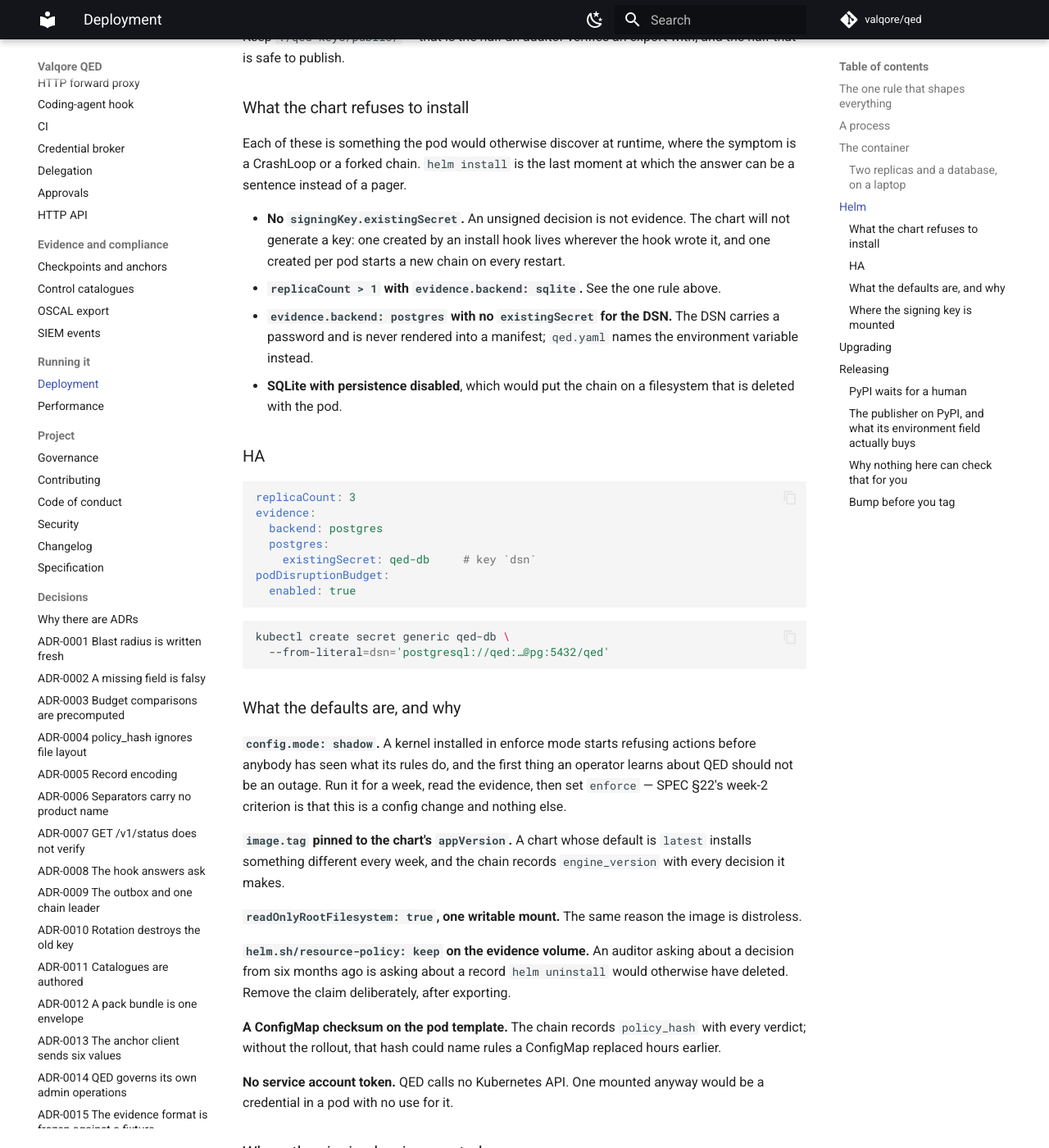
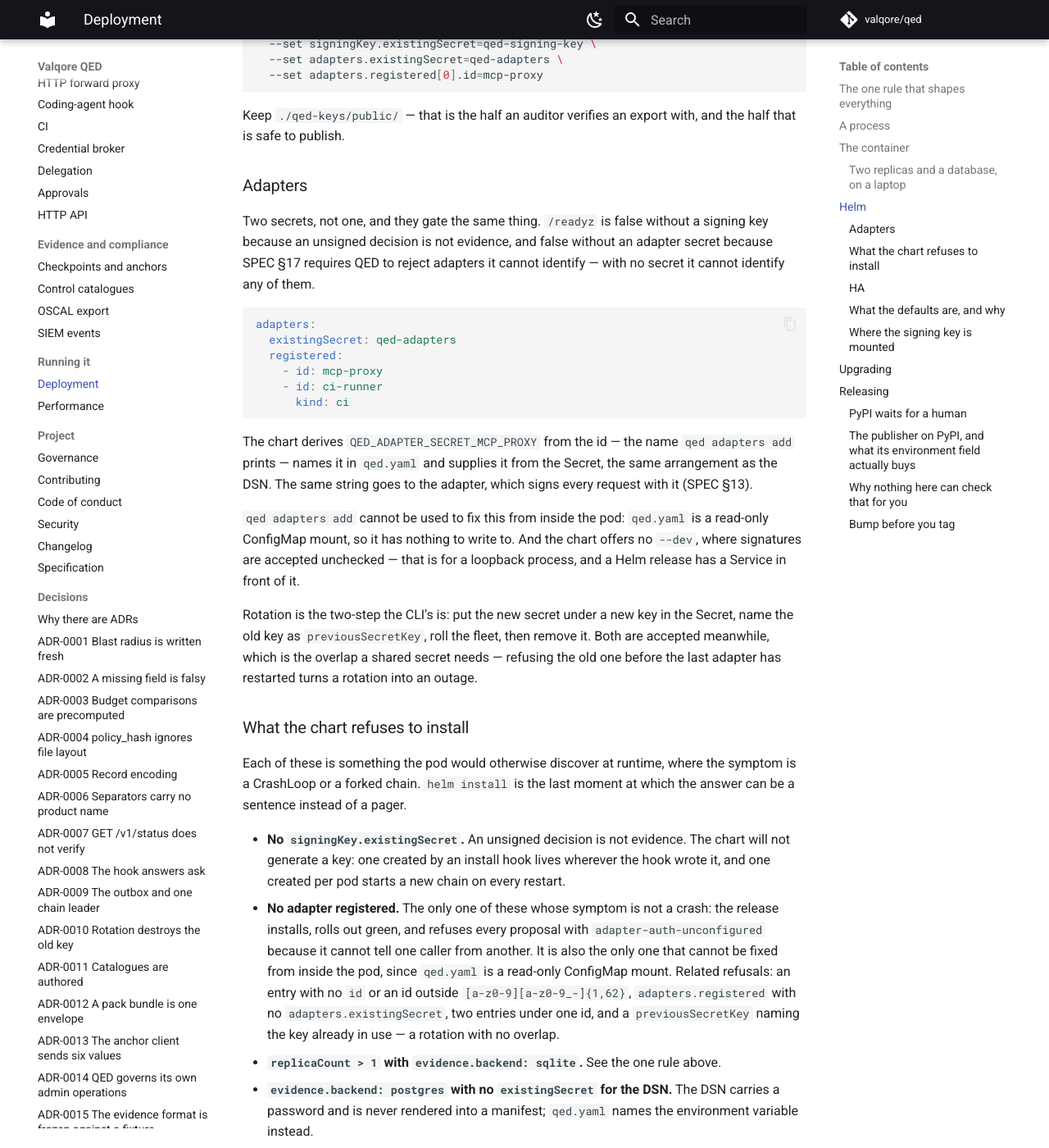
Before and after one commit to valqore/qed, an MkDocs documentation site: the page built from docs/deployment.md, in a window 1280 px wide and 1400 px high, scrolled down 2441 px. Shown: the whole window at 82% size. Built offline with MkDocs 1.6.1 and Material for MkDocs 9.7.7, drawn with Linux system fonts in a browser that asks for light colours; comment, search, counter and statistics services are not loaded; some of the changed text lies outside the part shown.

Commit message:
fix: a default helm install rolled out green and was never ready
The chart refused five things at install time and said nothing about the
sixth, which is the one an operator actually meets. `helm install` with a
signing key and nothing else rendered cleanly, the Deployment rolled out, and
the pod then sat at `/readyz` 503 with `adapter_auth: "unconfigured"` refusing
every proposal -- SPEC 17 requires QED to reject adapters it cannot identify,
and an instance holding no adapter secret cannot identify any of them.

There was also no way out from inside the pod. The obvious move is `qed
adapters add`, which writes qed.yaml -- and under this chart qed.yaml is a
read-only ConfigMap mount. The working arrangement existed only as a
commented-out `extraEnv` example: hand-write `config.adapters` with a
`secret_env`, hand-write the matching `extraEnv` entry with a `secretKeyRef`,
and keep the variable name in the two places in step.

Adapters are now a first-class value, wired end to end from one id:

    adapters:
      existingSecret: qed-adapters
      registered:
        - id: mcp-proxy

The variable name is derived the way `qed adapters add` derives it, and a test
asserts that against the CLI's own `_secret_env_name` rather than against a
copy of the rule. An operator who generates the secret locally is told to
export *that* name; a chart with its own spelling would produce a pod whose
only symptom is `readyz: false` next to an adapter that looks registered.

A release with no adapter is refused at install time now, in the same sentence
the missing-signing-key refusal is written in. Five narrower refusals come
with it: an entry with no `id`, an id outside `[a-z0-9][a-z0-9_-]{1,62}`,
`registered` without `existingSecret`, two entries under one id, and a
`previousSecretKey` naming the key already in use -- a rotation whose whole
point is an overlap, with no overlap. `adapters.registered` also handles
rotation, which the `extraEnv` arrangement could not express without inventing
a second variable name by hand.

`--dev`, where signatures are accepted unverified, is deliberately not
offered. It is for a loopback process, and everything this chart installs has
a Service in front of it.

All 15 new chart tests were run against the unfixed chart first, and all 15
failed.

Co-Authored-By: Claude Opus 5 <noreply@anthropic.com>
Signed-off-by: Tunc Celik <tunc@valqore.io>

````diff
--- a/docs/deployment.md
+++ b/docs/deployment.md
@@ -105,12 +105,49 @@ qed keys init --dir ./qed-keys
 kubectl create secret generic qed-signing-key \
   --from-file=evidence-key.pem=./qed-keys/evidence-key.pem
 
+kubectl create secret generic qed-adapters \
+  --from-literal=mcp-proxy="$(openssl rand -base64 32)"
+
 helm install qed ./deploy/helm/qed \
-  --set signingKey.existingSecret=qed-signing-key
+  --set signingKey.existingSecret=qed-signing-key \
+  --set adapters.existingSecret=qed-adapters \
+  --set adapters.registered[0].id=mcp-proxy
 ```
 
 Keep `./qed-keys/public/` — that is the half an auditor verifies an export
 with, and the half that is safe to publish.
+
+### Adapters
+
+Two secrets, not one, and they gate the same thing. `/readyz` is false without
+a signing key because an unsigned decision is not evidence, and false without
+an adapter secret because SPEC §17 requires QED to reject adapters it cannot
+identify — with no secret it cannot identify any of them.
+
+```yaml
+adapters:
+  existingSecret: qed-adapters
+  registered:
+    - id: mcp-proxy
+    - id: ci-runner
+      kind: ci
+```
+
+The chart derives `QED_ADAPTER_SECRET_MCP_PROXY` from the id — the name `qed
+adapters add` prints — names it in `qed.yaml` and supplies it from the Secret,
+the same arrangement as the DSN. The same string goes to the adapter, which
+signs every request with it (SPEC §13).
+
+`qed adapters add` cannot be used to fix this from inside the pod: `qed.yaml`
+is a read-only ConfigMap mount, so it has nothing to write to. And the chart
+offers no `--dev`, where signatures are accepted unchecked — that is for a
+loopback process, and a Helm release has a Service in front of it.
+
+Rotation is the two-step the CLI's is: put the new secret under a new key in
+the Secret, name the old key as `previousSecretKey`, roll the fleet, then
+remove it. Both are accepted meanwhile, which is the overlap a shared secret
+needs — refusing the old one before the last adapter has restarted turns a
+rotation into an outage.
 
 ### What the chart refuses to install
 
@@ -122,6 +159,15 @@ at which the answer can be a sentence instead of a pager.
   chart will not generate a key: one created by an install hook lives wherever
   the hook wrote it, and one created per pod starts a new chain on every
   restart.
+* **No adapter registered.** The only one of these whose symptom is not a
+  crash: the release installs, rolls out green, and refuses every proposal with
+  `adapter-auth-unconfigured` because it cannot tell one caller from another.
+  It is also the only one that cannot be fixed from inside the pod, since
+  `qed.yaml` is a read-only ConfigMap mount. Related refusals: an entry with no
+  `id` or an id outside `[a-z0-9][a-z0-9_-]{1,62}`, `adapters.registered` with
+  no `adapters.existingSecret`, two entries under one id, and a
+  `previousSecretKey` naming the key already in use — a rotation with no
+  overlap.
 * **`replicaCount > 1` with `evidence.backend: sqlite`.** See the one rule
   above.
 * **`evidence.backend: postgres` with no `existingSecret` for the DSN.** The DSN
````
Also changed, not shown: deploy/helm/qed/README.md (+70 -1 lines), 8 other files.
